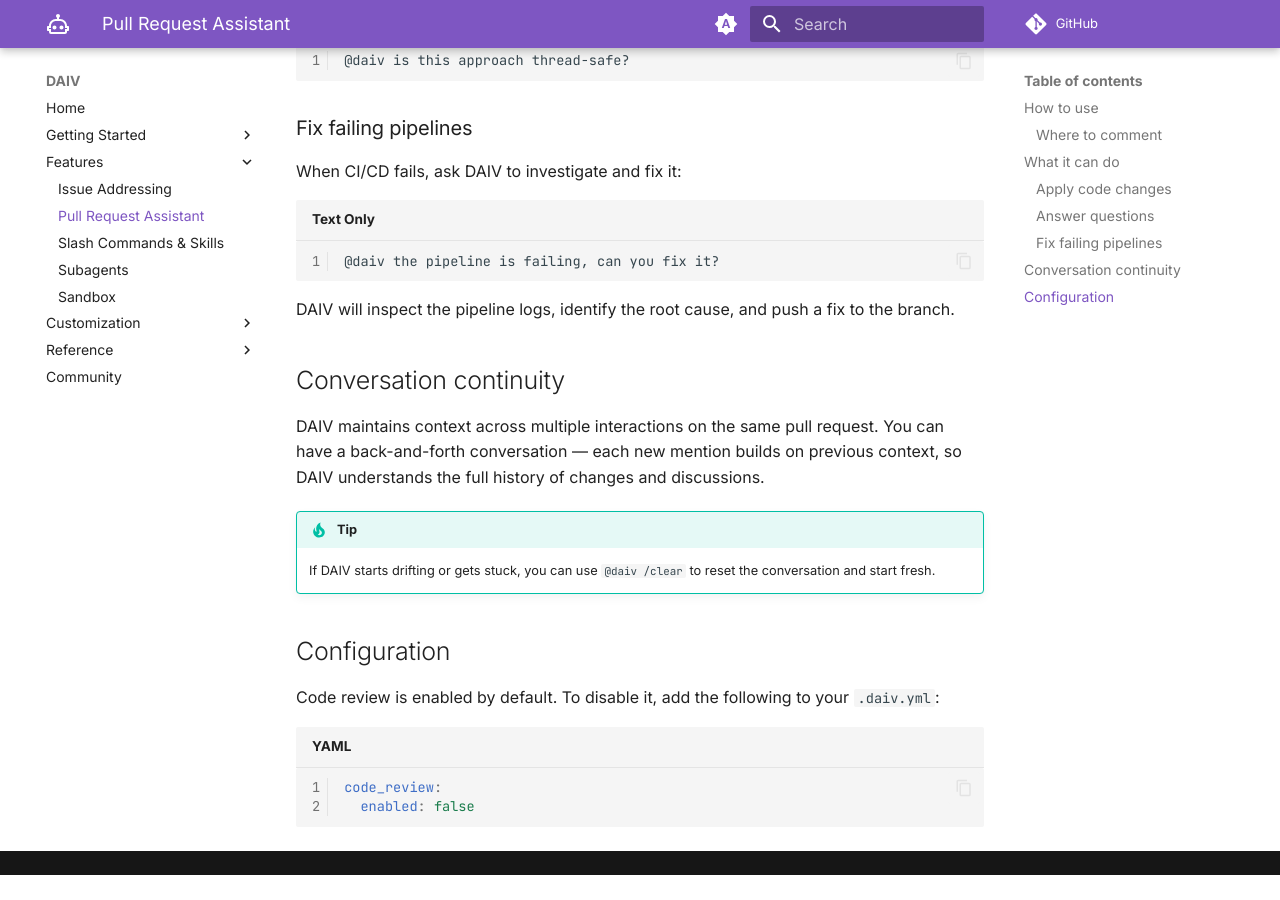
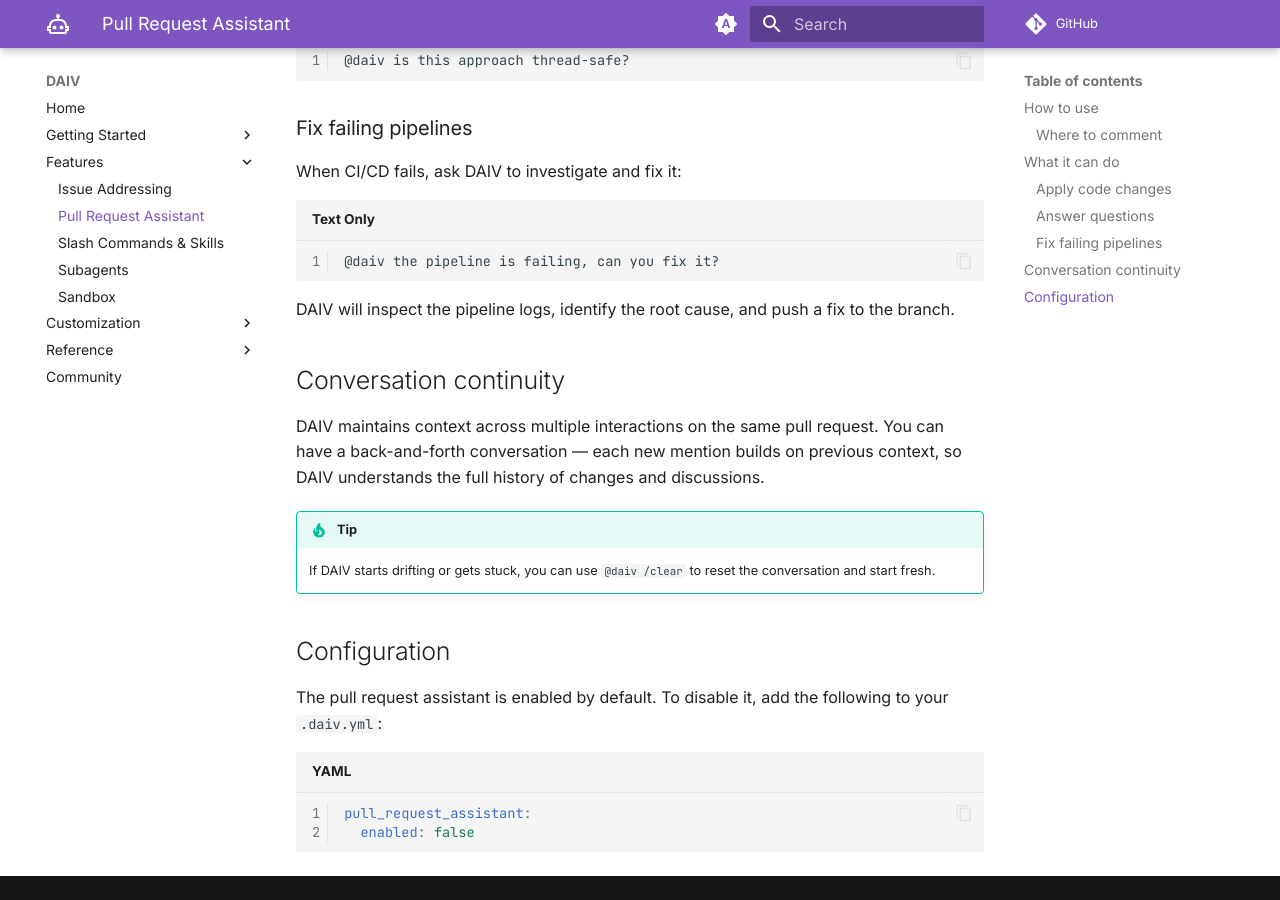
Before and after one commit to E1i2e1122/daiv, an MkDocs documentation site: the page built from docs/features/pull-request-assistant.md, in a window 1280 px wide and 900 px high, scrolled down 1659 px. Built offline with MkDocs 1.6.1 and Material for MkDocs 9.7.7, drawn with Linux system fonts in a browser that asks for light colours; comment, search, counter and statistics services are not loaded; the version menu is left out; before the commit the page ends 2534 px from its top, so only the background shows below that.

Commit message:
Renamed code review feature to pull request assistant.

````diff
--- a/docs/features/pull-request-assistant.md
+++ b/docs/features/pull-request-assistant.md
@@ -75,9 +75,9 @@ DAIV maintains context across multiple interactions on the same pull request. Yo
 
 ## Configuration
 
-Code review is enabled by default. To disable it, add the following to your `.daiv.yml`:
+The pull request assistant is enabled by default. To disable it, add the following to your `.daiv.yml`:
 
 ```yaml
-code_review:
+pull_request_assistant:
   enabled: false
 ```
````
Also changed, not shown: README.md (+1 -1 lines), docs/customization/repository-config.md (+3 -3 lines), 4 other files.
